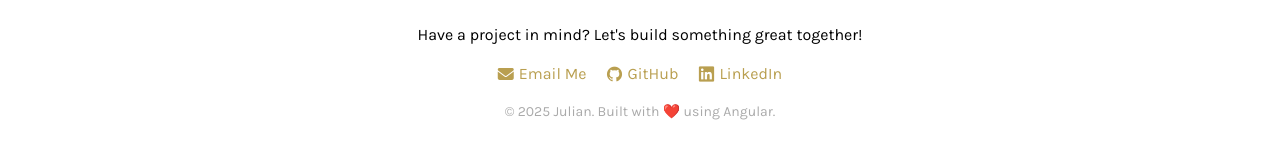
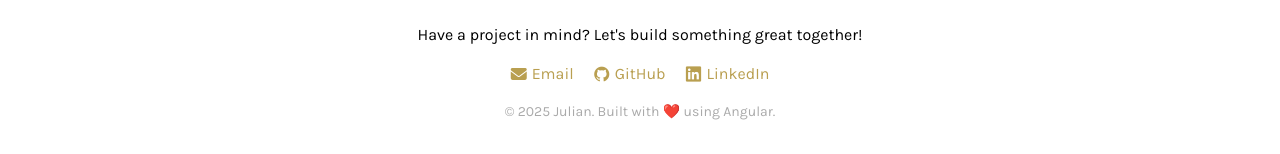
Before and after one commit to JuScDev/jusc-dev-portfolio, an Angular app: page / in a window 1280 px wide. Shown: the part 3027-3181 px from the top of the page. Built offline with nearby package versions, Linux system fonts and the light colour scheme.

Commit message:
footer change

```diff
--- a/src/app/components/footer/footer.component.html
+++ b/src/app/components/footer/footer.component.html
@@ -5,7 +5,7 @@
   </p>
   <div class="footer-links">
     <a href="mailto:contact@julian-scheiner.de"
-      ><i class="fa-solid fa-envelope"></i> Email Me</a
+      ><i class="fa-solid fa-envelope"></i> Email</a
     >
     <a href="https://github.com/JuScDev" target="_blank"
       ><i class="devicon-github-original"></i> GitHub</a
```
